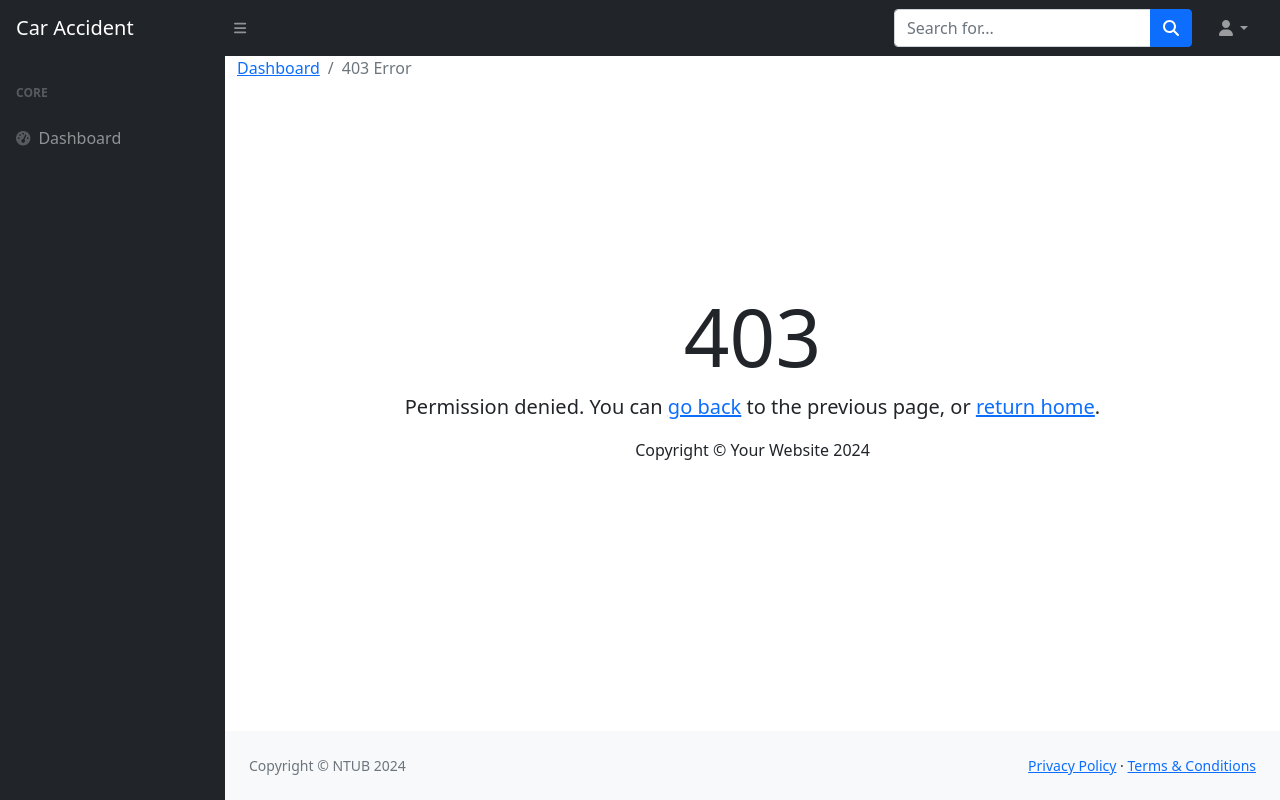
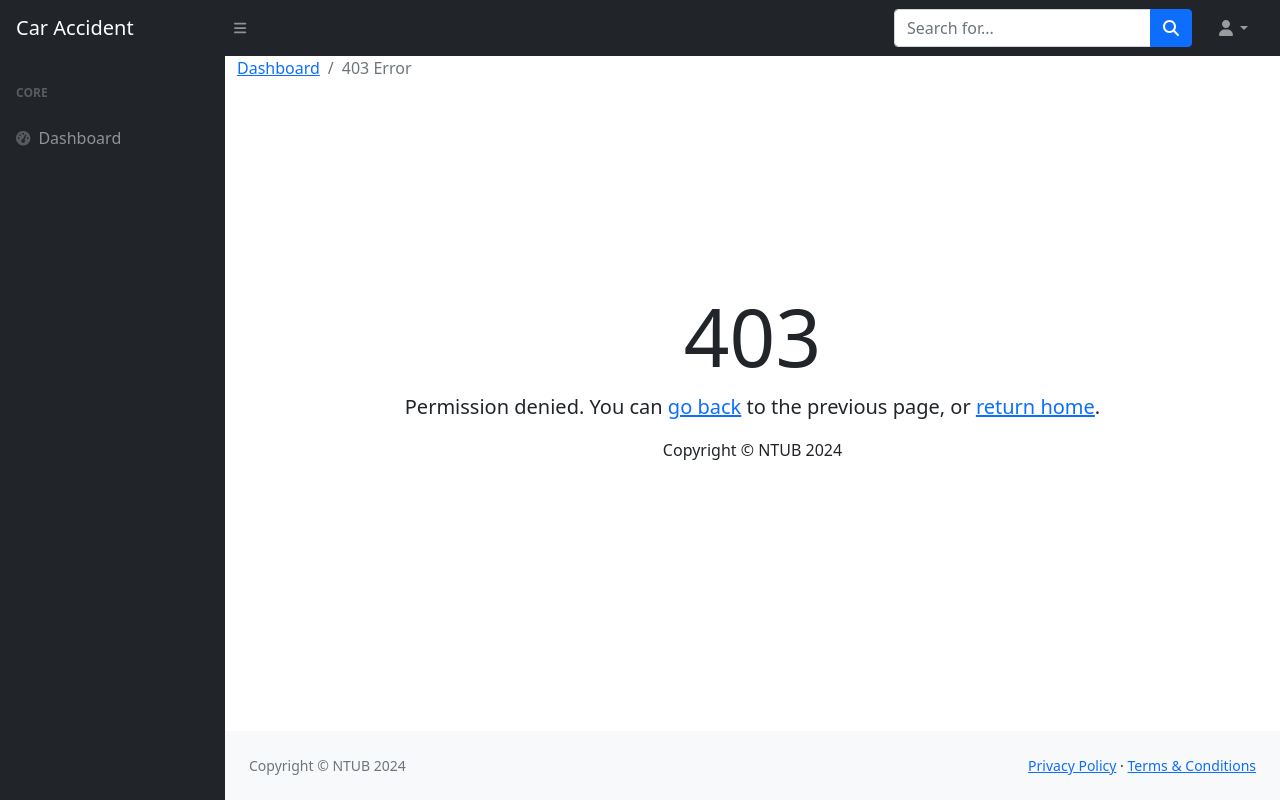
Before and after one commit to xi455/DataBaseManage-CarAccident, a Django app: page /403/ in a window 1280 px wide. Run offline with Django 5.2, Linux system fonts and the light colour scheme; some libraries are stand-ins or nearby versions.

```diff
--- a/templates/403_csrf.html
+++ b/templates/403_csrf.html
@@ -30,7 +30,7 @@
       <footer class="sticky-footer">
         <div class="container my-auto">
           <div class="copyright text-center my-auto">
-            <span>Copyright © Your Website 2024</span>
+            <span>Copyright © NTUB 2024</span>
           </div>
         </div>
       </footer>
```
